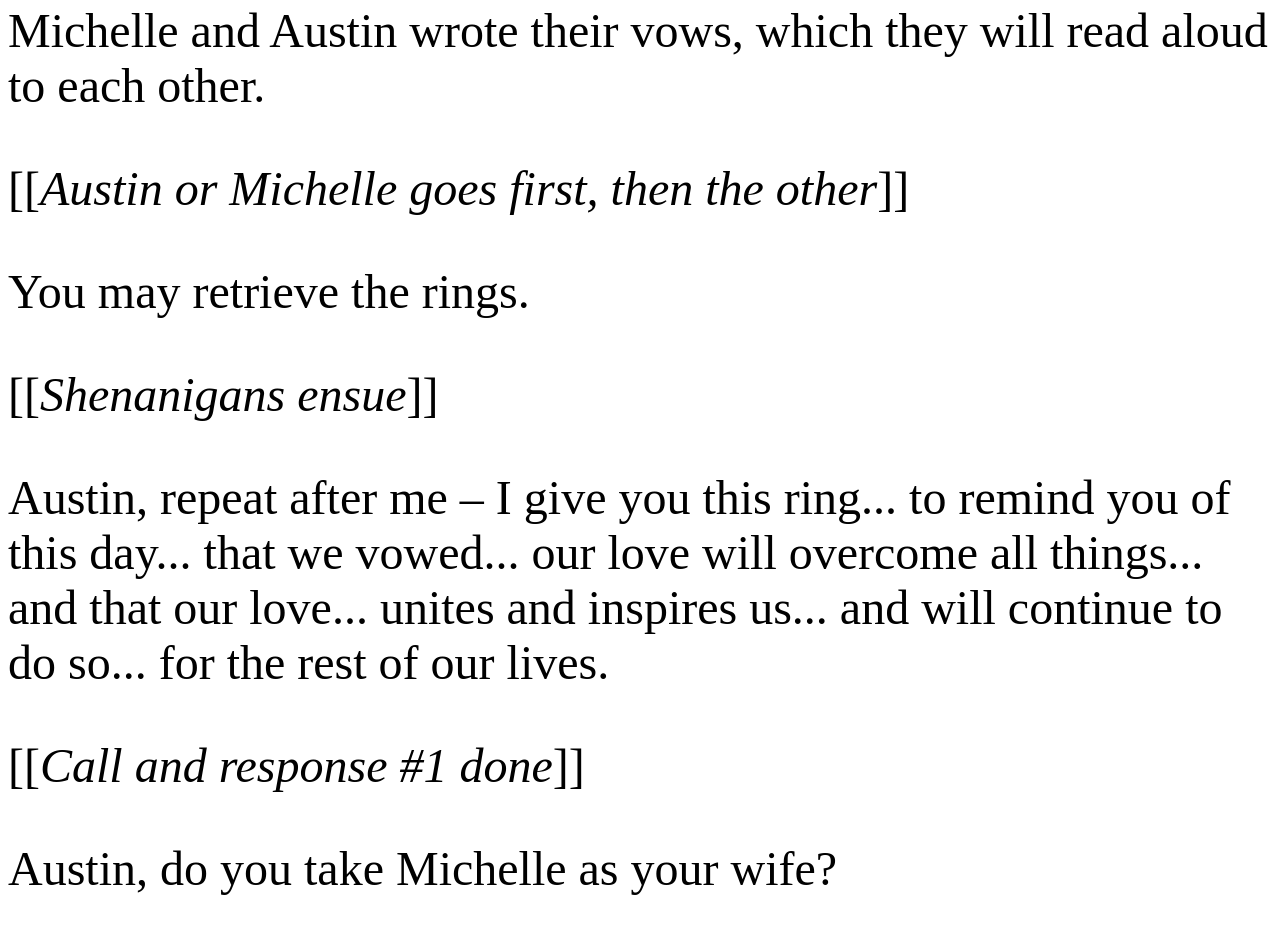
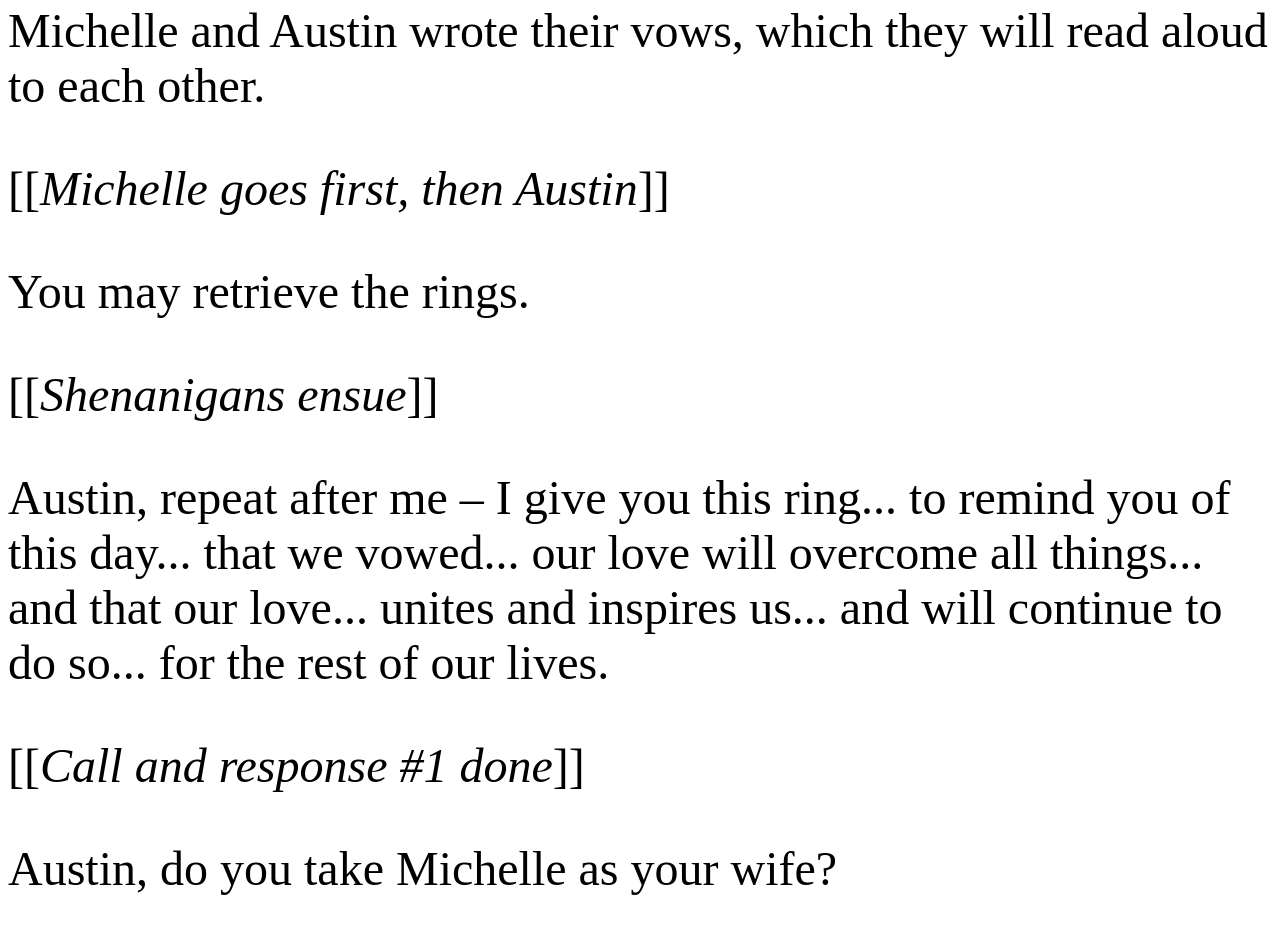
Before and after one commit to davegregg/wedding-remarks, a plain HTML site: page index.html in a window 1280 px wide. Shown: the part 1310-2251 px from the top of the page. Drawn offline with Linux system fonts and the light colour scheme.

Commit message:
Update index.html

```diff
--- a/index.html
+++ b/index.html
@@ -27,7 +27,7 @@
 
     <p>Michelle and Austin wrote their vows, which they will read aloud to each other.</p>
 
-    <p>[[<em>Austin or Michelle goes first, then the other</em>]]</p>
+    <p>[[<em>Michelle goes first, then Austin</em>]]</p>
 
     <p>You may retrieve the rings.</p>
 
```
